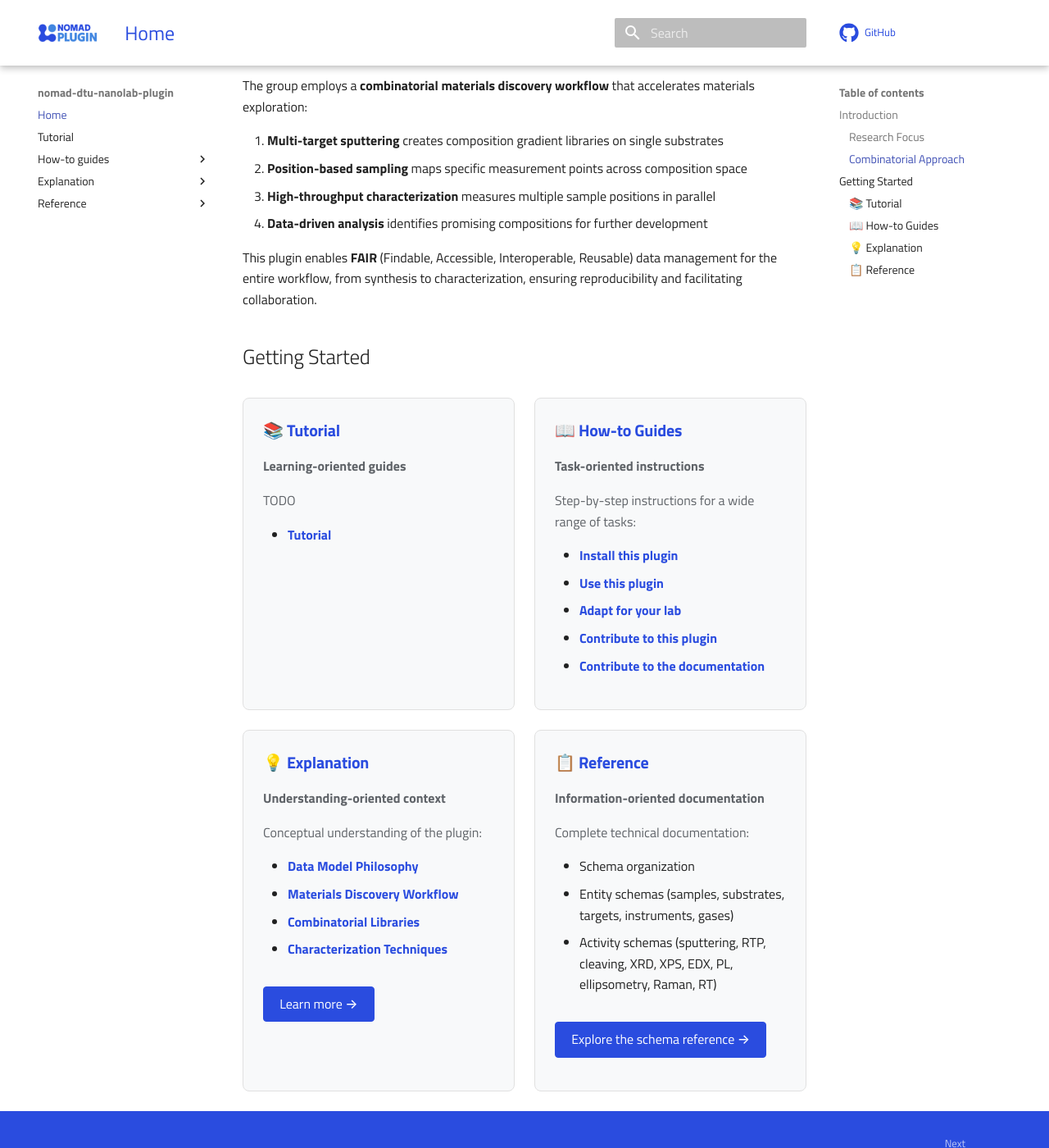
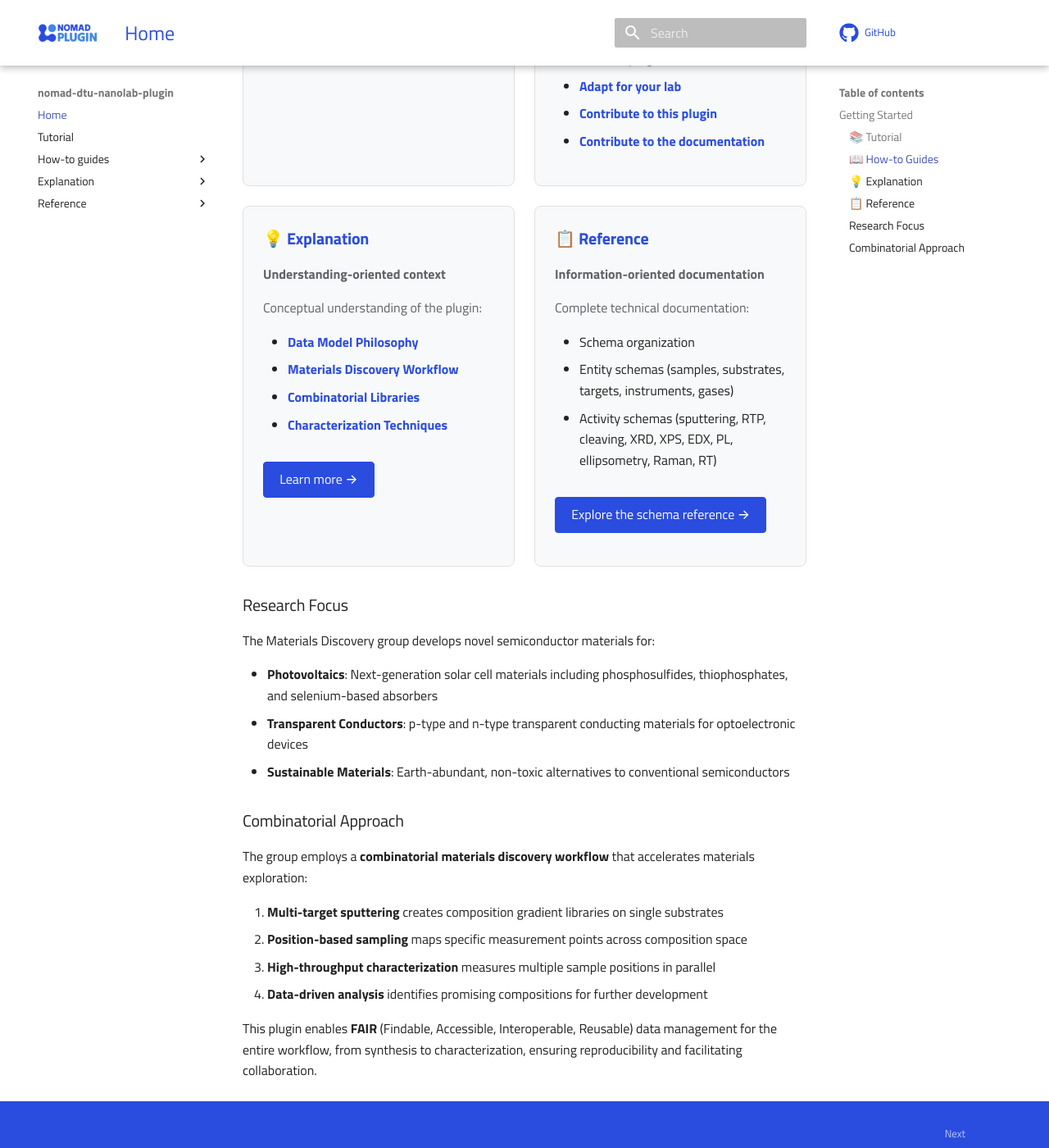
Before and after one commit to DTU-Nanolab-materials-discovery/nomad-dtu-nanolab-plugin, an MkDocs documentation site: the page built from docs/index.md, in a window 1280 px wide and 1400 px high, scrolled down 794 px. Shown: the whole window at 82% size. Built offline with MkDocs 1.6.1 and Material for MkDocs 9.7.7, drawn with Linux system fonts in a browser that asks for light colours; comment, search, counter and statistics services are not loaded; some of the changed text lies outside the part shown.

Commit message:
Added logos and fixes URLs

```diff
--- a/docs/index.md
+++ b/docs/index.md
@@ -1,35 +1,12 @@
-# <img src="assets/dtu_nomad.svg" alt="DTU Nanolab NOMAD Plugin logo" width="400" />
+# <img src="assets/dtu_nomad.svg" alt="DTU Nanolab NOMAD Plugin logo" width="300" />
 
-A NOMAD plugin for combinatorial materials discovery at DTU Nanolab.
+This plugin powers the data management infrastructure for the **Materials Discovery group** at the [DTU Nanolab](https://www.dtu.dk/english/about/organization/institutter/energy/research/labs/nanolab), led by [Andrea Crovetto](https://orbit.dtu.dk/en/persons/andrea-crovetto). The group specializes in high-throughput combinatorial synthesis and characterization of thin-film materials for sustainable energy applications.
 
 <div markdown="block" class="action-buttons">
   <a href="#" class="md-button md-button--primary action-button">📄 Paper</a>
   <a href="#" class="md-button md-button--primary action-button">🔍 Explore in NOMAD</a>
   <a href="https://github.com/DTU-Nanolab-materials-discovery/nomad-dtu-nanolab-plugin" class="md-button action-button"><svg xmlns="http://www.w3.org/2000/svg" viewBox="0 0 16 16" width="14" height="14"><path fill="currentColor" d="M8 0C3.58 0 0 3.58 0 8c0 3.54 2.29 6.53 5.47 7.59.4.07.55-.17.55-.38 0-.19-.01-.82-.01-1.49-2.01.37-2.53-.49-2.69-.94-.09-.23-.48-.94-.82-1.13-.28-.15-.68-.52-.01-.53.63-.01 1.08.58 1.23.82.72 1.21 1.87.87 2.33.66.07-.52.28-.87.51-1.07-1.78-.2-3.64-.89-3.64-3.95 0-.87.31-1.59.82-2.15-.08-.2-.36-1.02.08-2.12 0 0 .67-.21 2.2.82.64-.18 1.32-.27 2-.27.68 0 1.36.09 2 .27 1.53-1.04 2.2-.82 2.2-.82.44 1.1.16 1.92.08 2.12.51.56.82 1.27.82 2.15 0 3.07-1.87 3.75-3.65 3.95.29.25.54.73.54 1.48 0 1.07-.01 1.93-.01 2.2 0 .21.15.46.55.38A8.013 8.013 0 0016 8c0-4.42-3.58-8-8-8z"></path></svg> Plugin Repository</a>
 </div>
-
-## Introduction
-
-This plugin powers the data management infrastructure for the **Materials Discovery group** at the [DTU Nanolab](https://www.dtu.dk/english/about/organization/institutter/energy/research/labs/nanolab), led by [Andrea Crovetto](https://orbit.dtu.dk/en/persons/andrea-crovetto). The group specializes in high-throughput combinatorial synthesis and characterization of thin-film materials for sustainable energy applications.
-
-### Research Focus
-
-The Materials Discovery group develops novel semiconductor materials for:
-
-- **Photovoltaics**: Next-generation solar cell materials including phosphosulfides, thiophosphates, and selenium-based absorbers
-- **Transparent Conductors**: p-type and n-type transparent conducting materials for optoelectronic devices
-- **Sustainable Materials**: Earth-abundant, non-toxic alternatives to conventional semiconductors
-
-### Combinatorial Approach
-
-The group employs a **combinatorial materials discovery workflow** that accelerates materials exploration:
-
-1. **Multi-target sputtering** creates composition gradient libraries on single substrates
-2. **Position-based sampling** maps specific measurement points across composition space
-3. **High-throughput characterization** measures multiple sample positions in parallel
-4. **Data-driven analysis** identifies promising compositions for further development
-
-This plugin enables **FAIR** (Findable, Accessible, Interoperable, Reusable) data management for the entire workflow, from synthesis to characterization, ensuring reproducibility and facilitating collaboration.
 
 ## Getting Started
 
@@ -93,3 +70,22 @@ Complete technical documentation:
 </div>
 
 </div>
+
+### Research Focus
+
+The Materials Discovery group develops novel semiconductor materials for:
+
+- **Photovoltaics**: Next-generation solar cell materials including phosphosulfides, thiophosphates, and selenium-based absorbers
+- **Transparent Conductors**: p-type and n-type transparent conducting materials for optoelectronic devices
+- **Sustainable Materials**: Earth-abundant, non-toxic alternatives to conventional semiconductors
+
+### Combinatorial Approach
+
+The group employs a **combinatorial materials discovery workflow** that accelerates materials exploration:
+
+1. **Multi-target sputtering** creates composition gradient libraries on single substrates
+2. **Position-based sampling** maps specific measurement points across composition space
+3. **High-throughput characterization** measures multiple sample positions in parallel
+4. **Data-driven analysis** identifies promising compositions for further development
+
+This plugin enables **FAIR** (Findable, Accessible, Interoperable, Reusable) data management for the entire workflow, from synthesis to characterization, ensuring reproducibility and facilitating collaboration.
--- a/mkdocs.yml
+++ b/mkdocs.yml
@@ -1,5 +1,5 @@
 site_name: nomad-dtu-nanolab-plugin
-site_description: A plugin for the schemas, parsers,
+site_description: A plugin for the schemas, parsers, and workflows of the DTU Nanolab Materials Discovery group
 site_author: Lena Mittman
 
 repo_url: https://github.com/DTU-Nanolab-materials-discovery/nomad-dtu-nanolab-plugin
@@ -87,7 +87,7 @@ markdown_extensions:
           format: !!python/name:pymdownx.superfences.fence_code_format
 extra:
   generator: false
-  homepage: https://dtu-nanolab-materials-discovery.github.io/
+  homepage: https://dtu-nanolab-materials-discovery.github.io/nomad-dtu-nanolab-plugin/
 use_directory_urls: false
 extra_css:
   - stylesheets/extra.css
```
Also changed, not shown: docs/assets/dtu_nomad.svg (added).
